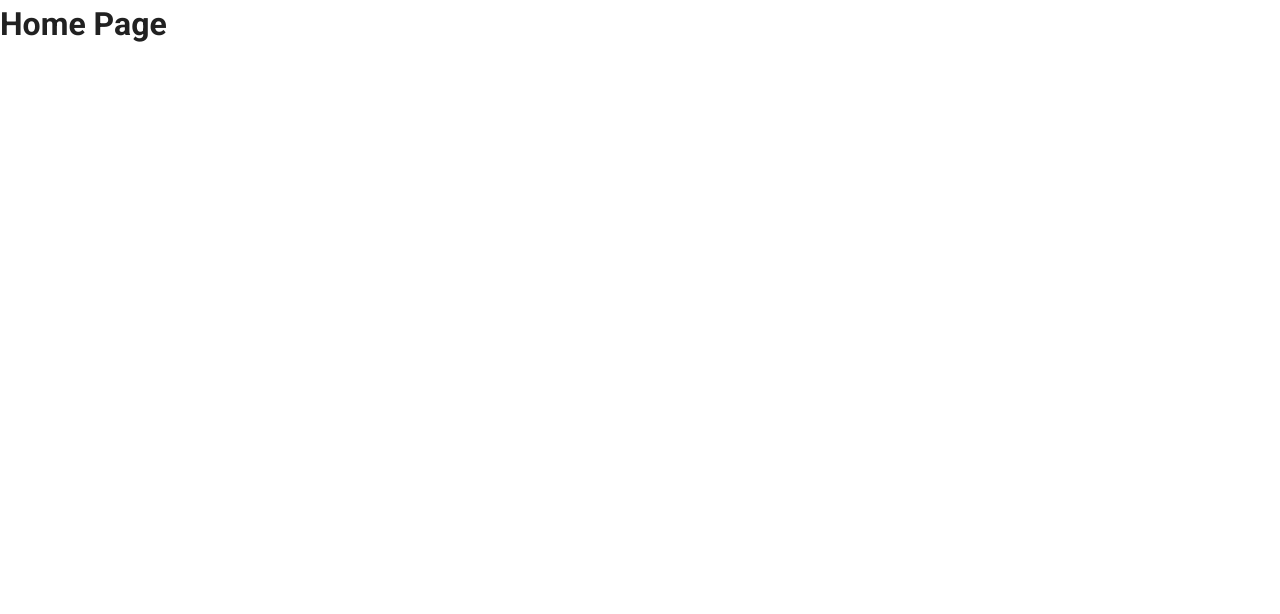
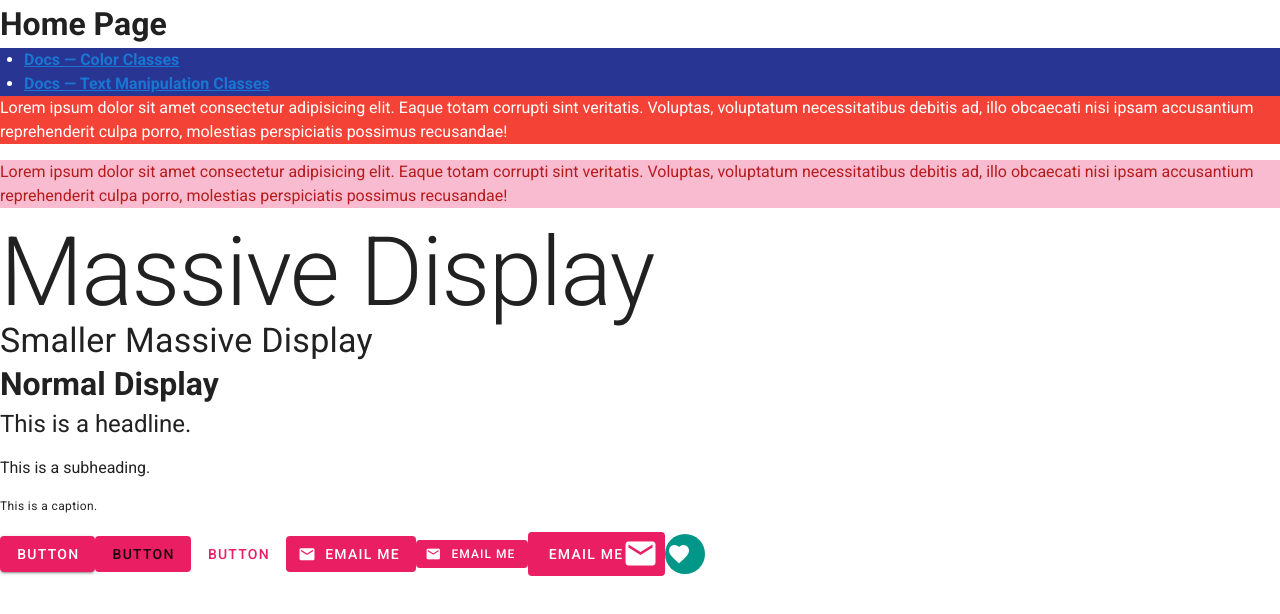
Before and after one commit to niamurrell/learning-vue-vuetify, a Vue app: page / in a window 1280 px wide. Shown: the top 614 px of the page. Built offline with nearby package versions, Linux system fonts and the light colour scheme.

Commit message:
Playground for text colors and buttons

```diff
--- a/src/views/Home.vue
+++ b/src/views/Home.vue
@@ -1,6 +1,49 @@
 <template>
   <div class="home">
     <h1>Home Page</h1>
+
+    <div class="demolinks indigo darken-3 white--text font-weight-bold">
+      <ul>
+        <li>
+          <a href="https://vuetifyjs.com/en/styles/colors/">Docs &mdash; Color Classes</a>
+        </li>
+        <li>
+          <a href="https://vuetifyjs.com/en/styles/text/">Docs &mdash; Text Manipulation Classes</a>
+        </li>
+      </ul>
+    </div>
+
+    <p
+      class="red white--text"
+    >Lorem ipsum dolor sit amet consectetur adipisicing elit. Eaque totam corrupti sint veritatis. Voluptas, voluptatum necessitatibus debitis ad, illo obcaecati nisi ipsam accusantium reprehenderit culpa porro, molestias perspiciatis possimus recusandae!</p>
+    <p
+      class="pink lighten-4 red--text text--darken-4"
+    >Lorem ipsum dolor sit amet consectetur adipisicing elit. Eaque totam corrupti sint veritatis. Voluptas, voluptatum necessitatibus debitis ad, illo obcaecati nisi ipsam accusantium reprehenderit culpa porro, molestias perspiciatis possimus recusandae!</p>
+    <h1 class="display-4">Massive Display</h1>
+    <h1 class="display-1">Smaller Massive Display</h1>
+    <h1>Normal Display</h1>
+    <p class="headline">This is a headline.</p>
+    <p class="subheading">This is a subheading.</p>
+    <p class="caption">This is a caption.</p>
+
+    <v-btn class="pink white--text">Button</v-btn>
+    <v-btn depressed color="pink">Button</v-btn>
+    <v-btn text color="pink">Button</v-btn>
+    <v-btn depressed class="pink white--text">
+      <v-icon left>mdi-email</v-icon>
+      <span>Email Me</span>
+    </v-btn>
+    <v-btn depressed small class="pink white--text">
+      <v-icon small left>mdi-email</v-icon>
+      <span>Email Me</span>
+    </v-btn>
+    <v-btn depressed large class="pink white--text">
+      <span>Email Me</span>
+      <v-icon large right>mdi-email</v-icon>
+    </v-btn>
+    <v-btn fab depressed small dark color="teal">
+      <v-icon left>mdi-heart</v-icon>
+    </v-btn>
   </div>
 </template>
 
```
